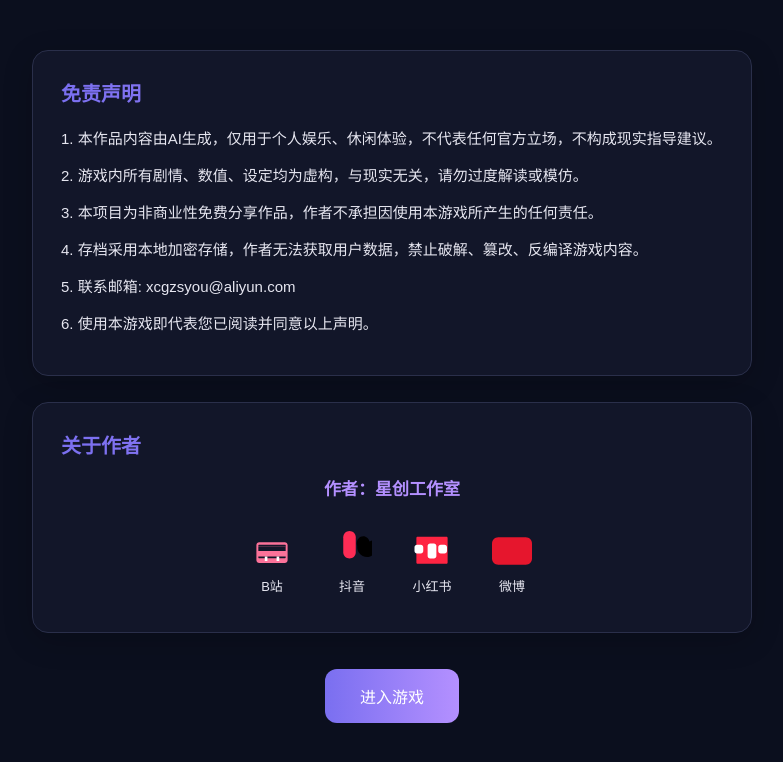
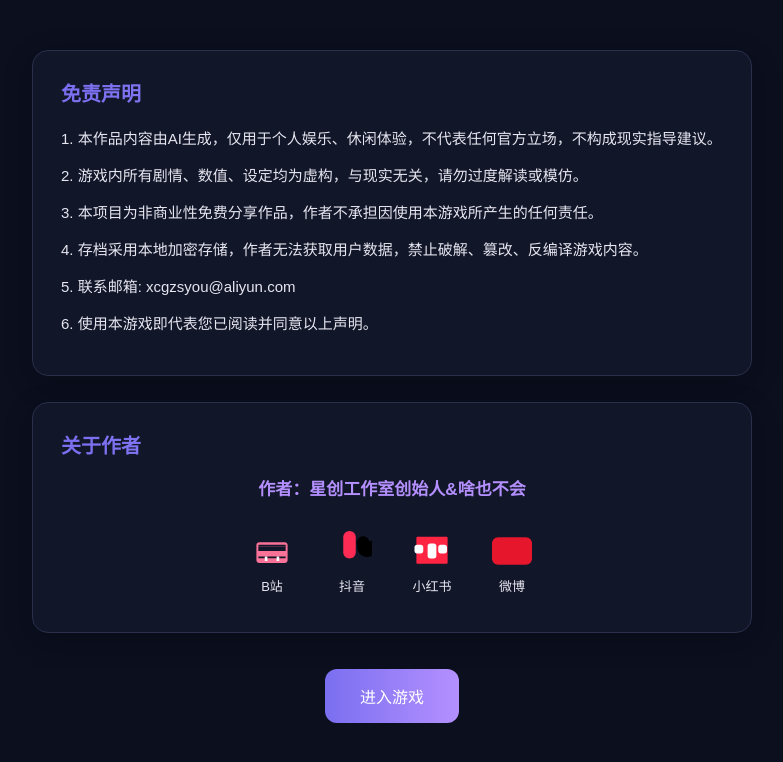
Before and after one commit to XingchuangStudio/xcgzs.github.io, a plain HTML site: page index.html in a window 1280 px wide. Shown: the whole page, without its empty margins (248-1031 px from the left). Drawn offline with Linux system fonts and the light colour scheme.

Commit message:
Update author information in index.html

```diff
--- a/index.html
+++ b/index.html
@@ -268,7 +268,7 @@ h1,h2,h3 {
 
   <div class="home-card">
     <h2>关于作者</h2>
-    <div class="author-info">作者：星创工作室</div>
+    <div class="author-info">作者：星创工作室创始人&啥也不会</div>
     <div class="platform-list">
       <div class="platform" onclick="go('bilibili')">
         <svg viewBox="0 0 1024 1024" fill="#fb7299">
@@ -391,7 +391,7 @@ h1,h2,h3 {
 // 作者信息（你只改这里！）
 // ==========================
 const AUTHOR = {
-  name: "星创工作室",
+  name: "星创工作室&啥也不会",
   links: {
     bilibili: "",
     douyin: "https://v.douyin.com/wq5Gqig6gWc/",
```
